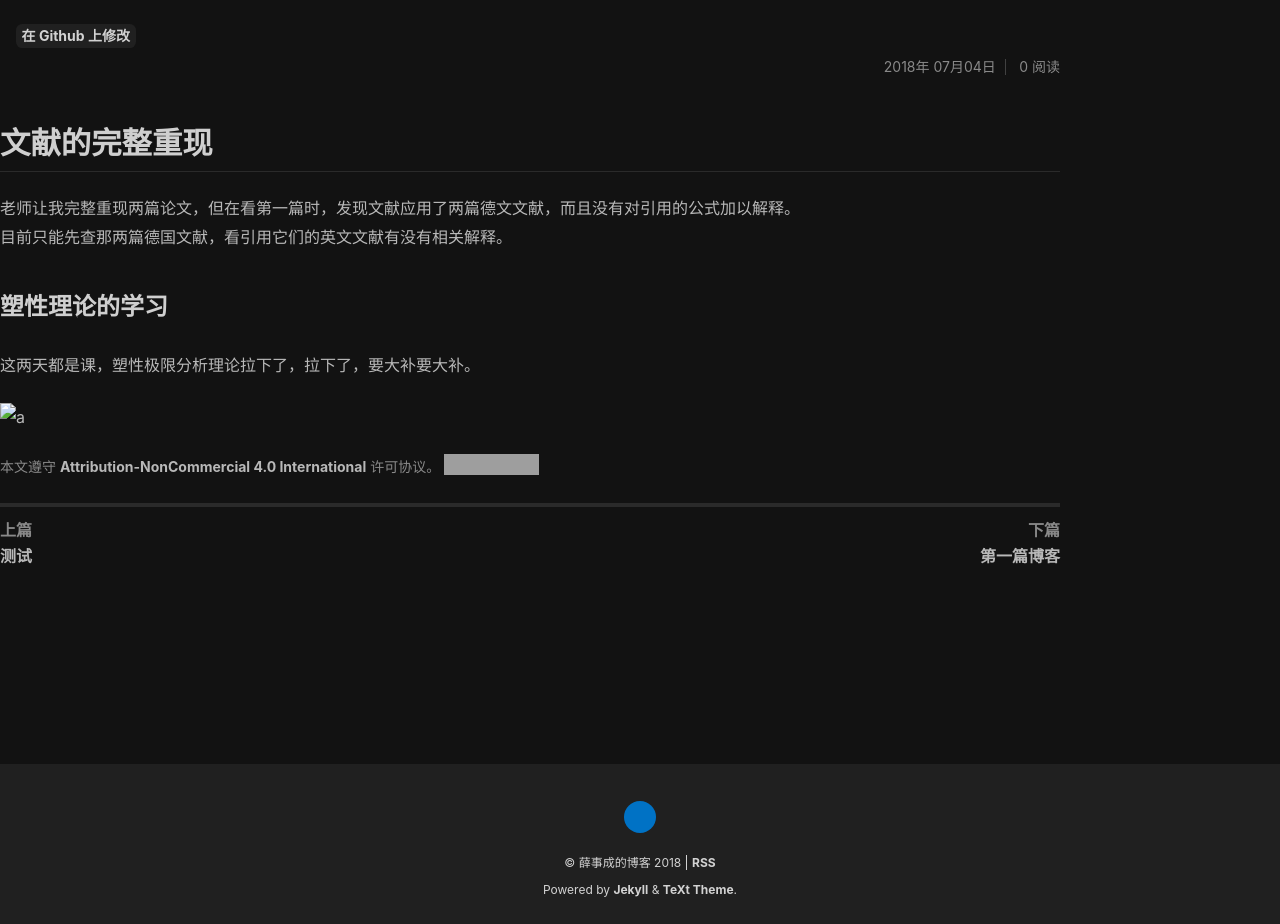
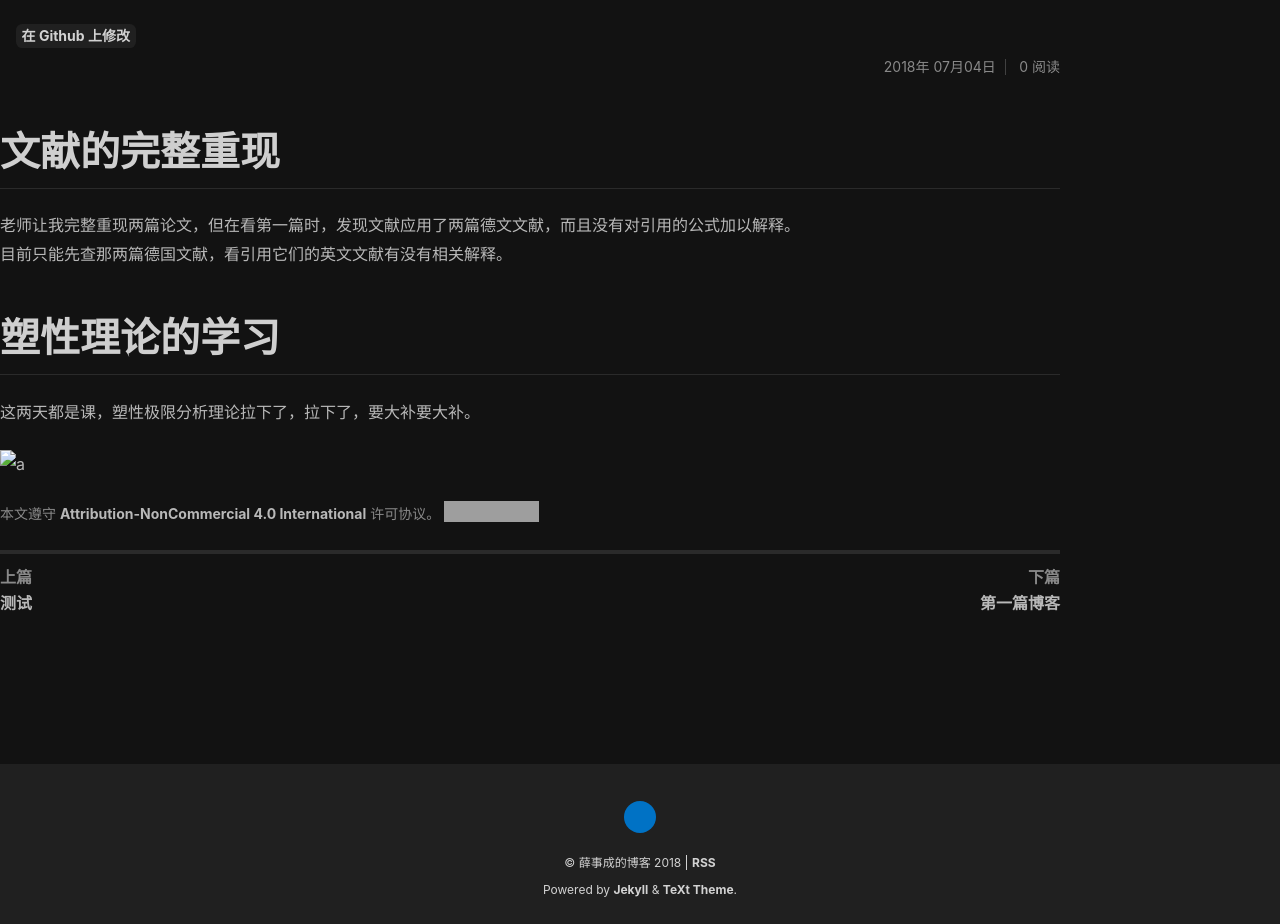
Before and after one commit to FourthNight/FourthNight.github.io, a Jekyll site: the page built from _posts/2018-07-04-diary.md, in a window 1280 px wide. Built offline with Jekyll 4.4.1, drawn with Linux system fonts in a browser that asks for light colours; grey boxes are pictures that could not be loaded.

Commit message:
改标题层级

```diff
--- a/_posts/2018-07-04-diary.md
+++ b/_posts/2018-07-04-diary.md
@@ -4,10 +4,10 @@ title: 项目进度
 mathjax: true
 key: 2018-07-04-diary
 ---
-## 文献的完整重现
+# 文献的完整重现
   老师让我完整重现两篇论文，但在看第一篇时，发现文献应用了两篇德文文献，而且没有对引用的公式加以解释。
   目前只能先查那两篇德国文献，看引用它们的英文文献有没有相关解释。
-### 塑性理论的学习
+# 塑性理论的学习
   这两天都是课，塑性极限分析理论拉下了，拉下了，要大补要大补。
 
 ![a](pics/badapple.jpg)
```
